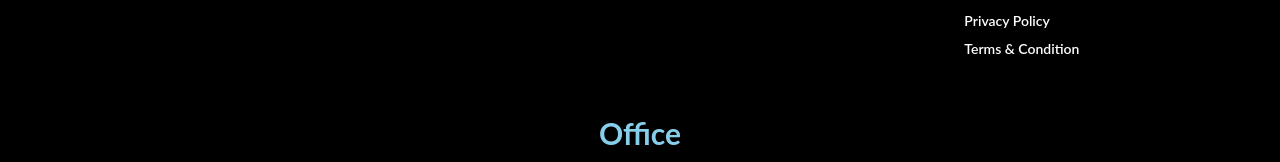
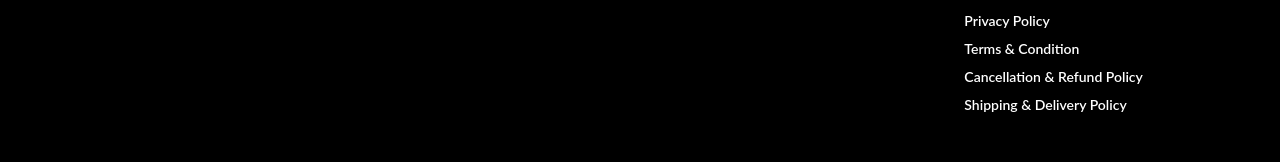
Before and after one commit to shivamsachan333/BlackboxAI, a Next.js app: page / in a window 1280 px wide. Shown: the part 3262-3424 px from the top of the page. Built offline with nearby package versions, Linux system fonts and the light colour scheme; no server answers; what tailwind-bootstrap-grid would draw is missing.

Commit message:
Add files via upload

```diff
--- a/layouts/partials/Footer.js
+++ b/layouts/partials/Footer.js
@@ -209,6 +209,27 @@ const Footer = () => {
                       Terms & Condition
                       </Link>
                     </li>
+
+
+
+                    <li>
+                      <Link
+
+                        href="/cancellationpolicy/"
+                        className="text-white hover:text-blueGray-800 font-semibold block pb-2 text-sm"
+                      >
+                    Cancellation & Refund Policy
+                      </Link>
+                    </li>
+                    <li>
+                      <Link
+
+                        href="/shippingdelivery/"
+                        className="text-white hover:text-blueGray-800 font-semibold block pb-2 text-sm"
+                      >
+          Shipping & Delivery Policy
+                      </Link>
+                    </li>
                   </ul>
                 </div>
               </div>
```
